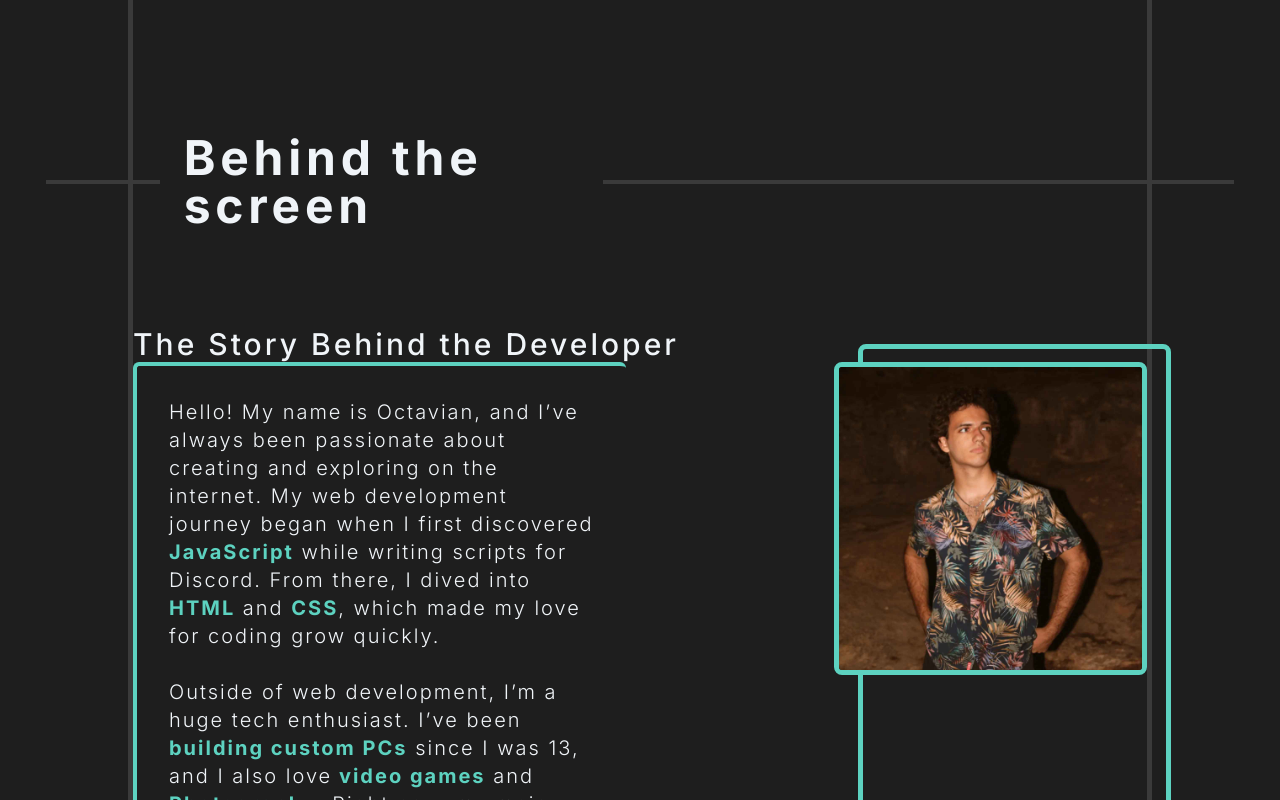
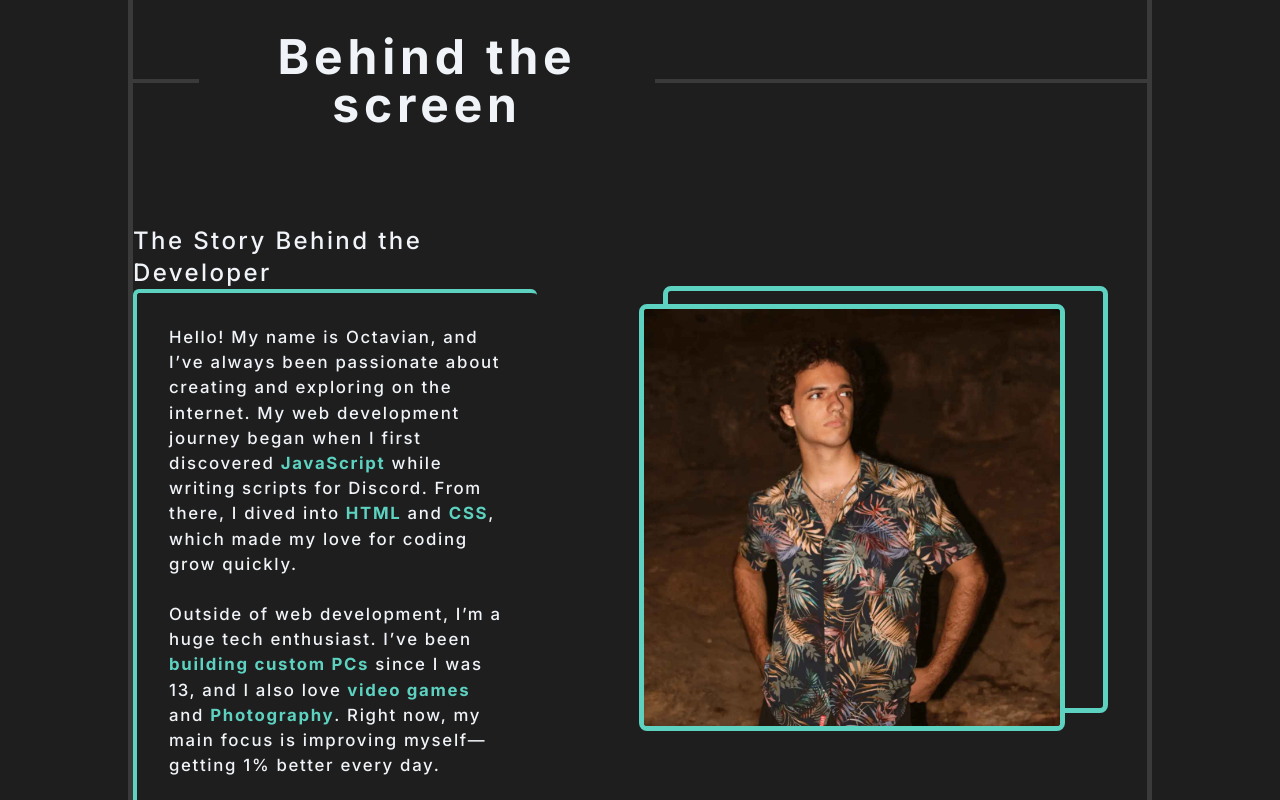
Before and after one commit to Charlatan2k/my-portofolio, a Next.js app in the folder portofolio-project/: page / in a window 1280 px wide. Shown: the part 1100-1900 px from the top of the page. Built offline with nearby package versions, Linux system fonts and the light colour scheme; a small style sheet from the web is missing.

Commit message:
about width fix responsive

```diff
--- a/portofolio-project/src/app/components/Sections/About.tsx
+++ b/portofolio-project/src/app/components/Sections/About.tsx
@@ -6,23 +6,27 @@ export default function About() {
   const { t } = useTranslation();
 
   return (
-    <div className='flex  mt-[357px] w-full flex-col justify-center items-center'>
+    <div className='flex  mt-[20%] w-full flex-col justify-center items-center'>
       <section
         id='#about'
-        className='border-[5px] flex flex-col items-center rounded-xl border-[var(--primary-gray)] w-[80%] h-[977px] pb-36'
+        className='border-[5px] flex flex-col items-center rounded-xl border-[var(--primary-gray)] w-[80%] h-[70%] pb-36'
       >
-        <header className='titles-div justify-center items-center flex gap-6 mt-44'>
-          <hr className='border-[2px] border-[var(--primary-gray)] w-36' />
-          <h1 className='font-bold text-5xl'>{t('about_title')}</h1>
-          <hr className='border-[2px] border-[var(--primary-gray)] w-[804px]' />
+        <header className='titles-div justify-center items-center flex gap-6 w-full mt-44'>
+          <hr className='border-[2px] border-[var(--primary-gray)] w-[50%] xl:w-[8%]' />
+          <h1 className='font-bold sm:text-3xl xl:text-center text-center  lg:text-5xl'>
+            {t('about_title')}
+          </h1>
+          <hr className='border-[2px] border-[var(--primary-gray)] w-[50%] xl:w-[60%]' />
         </header>
 
-        <article className='content-container flex flex-col mt-24'>
-          <h2 className='text-3xl font-medium '>{t('about_second_title')}</h2>
-          <div className='content-duo gap-52 flex'>
-            <section className='text-container flex flex-col items-center  w-[631px] relative'>
-              <article className='flex flex-col p-8 border-l-4 border-t-4 border-[var(--primary-blue)] rounded-md'>
-                <p className='font-light text-xl'>
+        <article className='content-container flex flex-col xl:mt-24 mt-10 '>
+          <div className='content-duo xl:gap-[10%] gap-14 justify-center flex-col xl:flex-row items-center flex'>
+            <section className='text-container  flex flex-col items-center justify-center w-[42vw] relative'>
+              <h2 className='3xl:text-3xl lg:text-2xl text-left w-full  font-medium '>
+                {t('about_second_title')}
+              </h2>
+              <article className='flex flex-col xl:border-b-0 xl:border-r-0 xl:w-auto w-[180%] border-b-4 border-r-4  p-8 border-l-4 border-t-4 border-[var(--primary-blue)] rounded-md'>
+                <p className=' xl:text-[1.05rem] lg:text-[1.2rem] xl:font-medium  3xl:text-xl'>
                   {t('description1')}{' '}
                   <span className='font-bold text-[var(--primary-blue)]'>
                     JavaScript
@@ -56,18 +60,22 @@ export default function About() {
                 </p>
               </article>
             </section>
-            <figure className='image-container relative inline-block z-0'>
-              <div className='absolute top-[-18px] left-6 w-full h-full border-[5px] border-[var(--primary-blue)] rounded-lg z-[-1]'></div>
+            <div className='4xl:h-[60%] 4xl:w-[40%] 3xl:h-[50%] 3xl:w-[40%] xl:h-[40%] xl:w[30%] lg:h-[40%] lg:w-[80%] md:h-[45%] md:w-[85%] mr-[-10%] '>
+              <figure className='image-container  relative  '>
+                <div className='relative '>
+                  <div className='absolute top-[-18px] left-6 h-full 3xl:w-full 2xl:w-[73%] xl:w-[73%] lg:w-[100%] md:w-[100%] sm:w-[70%] border-[5px] border-[var(--primary-blue)] rounded-lg z-[-1]'></div>
                   <Image
                     src={'/beach_foto.jpg'}
                     width={400}
                     height={400}
                     alt='About me Photo'
-                className='rounded-lg border-[5px] border-[var(--primary-blue)] z-[9999]'
+                    className='rounded-lg border-[5px] 3xl:w-full 3xl:h-full xl:w-[70%] xl:h-[70%] lg:h-[70%] lg:w-[100%] md:h-[100%] md:w-[150%]  sm:h-[100%] sm:w-[70%]  border-[var(--primary-blue)] z-[9999] '
                   />
+                </div>
               </figure>
             </div>
-          <section className=' flex items-center justify-between mt-12 h-24 w-full '>
+          </div>
+          <section className=' flex items-center xl:justify-between lg:justify-between justify-evenly  2xl:mt-12 mt-20  2xl:mb-[0%] mb-[-5%] 2xl:h-24 h-12 w-full '>
             <CircularProgressBar percentage={85} text={t('progressCircle1')} />
             <CircularProgressBar percentage={75} text='Fitness' />
             <CircularProgressBar percentage={55} text={t('progressCircle3')} />
--- a/portofolio-project/src/app/layout.tsx
+++ b/portofolio-project/src/app/layout.tsx
@@ -14,8 +14,8 @@ const geistMono = localFont({
 });
 
 export const metadata: Metadata = {
-  title: 'Create Next App',
-  description: 'Generated by create next app',
+  title: 'Octavian Mihai Calin',
+  description: 'Personal Portafolfio',
 };
 
 export default function RootLayout({
--- a/portofolio-project/tailwind.config.ts
+++ b/portofolio-project/tailwind.config.ts
@@ -24,6 +24,10 @@ const config: Config = {
         circle: 'circle(50%)',
         '85-percent': 'inset(0 0 15% 0)',
       },
+      screens: {
+        '3xl': '1630px',
+        '4xl': '2560px',
+      },
     },
   },
   plugins: [],
```
Also changed, not shown: 1 other file (tests, documents, lock files or other folders). Lines whose indentation alone changed are shown as unchanged.
